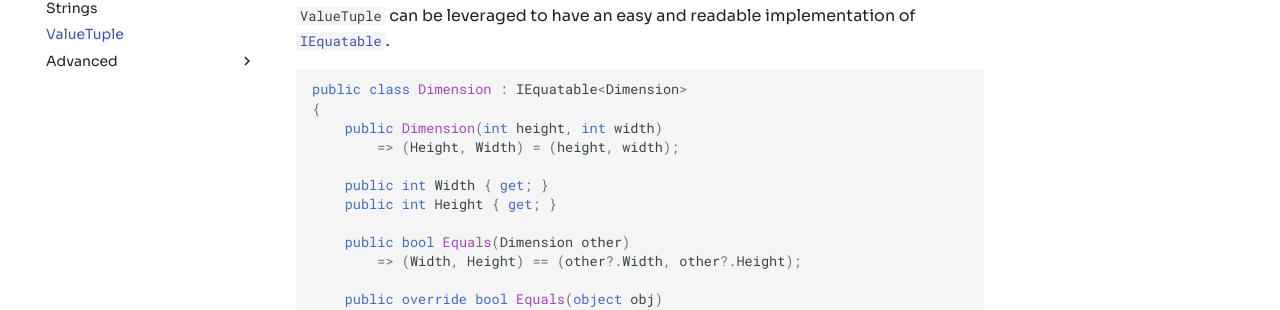
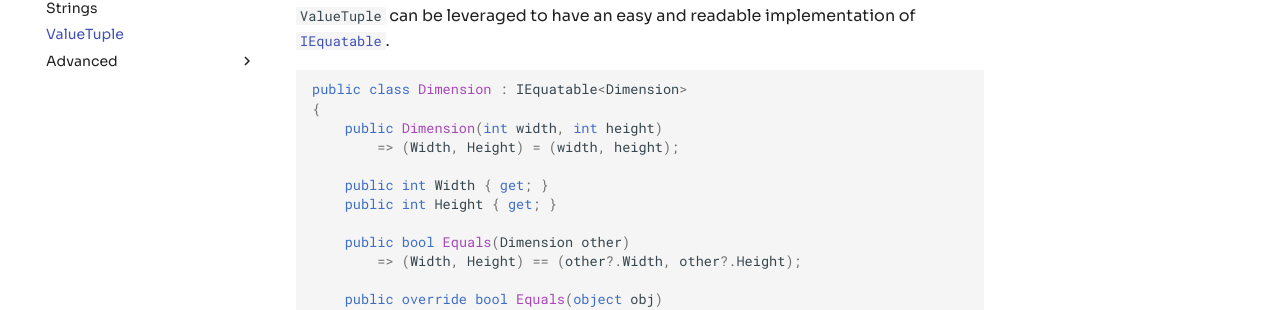
Before and after one commit to linkdotnet/tips-and-tricks, an MkDocs documentation site: the page built from docs/valuetuple.md, in a window 1280 px wide and 1311 px high. Shown: the part 319-629 px from the top of the window. Built offline with MkDocs 1.6.1 and Material for MkDocs 9.7.7, drawn with Linux system fonts in a browser that asks for light colours; comment, search, counter and statistics services are not loaded.

Commit message:
Aligned width height props

````diff
--- a/docs/valuetuple.md
+++ b/docs/valuetuple.md
@@ -7,8 +7,8 @@ This section looks into tips and tricks of the `ValueTuple` type which was intro
 ```csharp
 public class Dimension : IEquatable<Dimension>
 {
-    public Dimension(int height, int width)
-        => (Height, Width) = (height, width);
+    public Dimension(int width, int height)
+        => (Width, Height) = (width, height);
 
     public int Width { get; }
     public int Height { get; }
````
